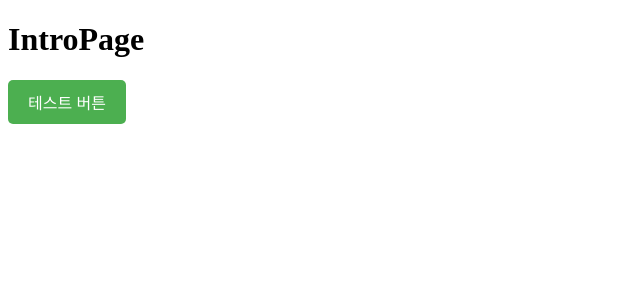
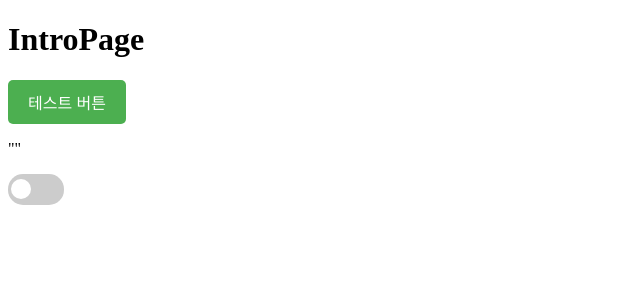
Before and after one commit to yewon2ee/emotional-forest, a React (Vite) app: page / in a window 1280 px wide. Shown: the top 300 px of the page, without its empty margins (0-640 px from the left). Built offline with nearby package versions, Linux system fonts and the light colour scheme.

Commit message:
feature: 토글 생성

```diff
--- a/src/components/common/BottomNav.jsx
+++ b/src/components/common/BottomNav.jsx
@@ -4,7 +4,9 @@ import { Cog6ToothIcon, HomeIcon, UserIcon} from "@heroicons/react/24/outline";
 
 const BottomNav = () => {
   return (
+    // 네비게이션 영역 전체 감싸는 태그
     <nav className='wrapper'>
+        {/* 각 아이콘을 div로 감싸서 css grid or flex 배치쉽게  */}
         <div>
             <Cog6ToothIcon className='setting-icon' />
         </div>
--- /dev/null
+++ b/src/components/common/Toggle.jsx
@@ -0,0 +1,33 @@
+import React, { useState } from 'react';
+import '/src/styles/Toggle.css';
+
+//여기 조금 헷갈림
+// 클릭 이벤트 처리: handleClick
+// 상태 반전: setIsOn(!isOn)
+// 부모에 알리기: onToggle(!isOn)
+// UI className 변경: ${isOn ? 'on' : 'off'}
+
+
+
+const Toggle = (props) => {
+  const { onToggle } = props;
+
+
+  const [isOn, setIsOn] = useState(false);
+
+  // 토글이 클릭될 때 실행될 함수
+  const handleClick = () => {
+    setIsOn(!isOn); // 현재 상태의 반대로 변경
+    onToggle(!isOn); // 부모 컴포넌트에 변경된 상태를 알려줌 엄마 나 불껏엉
+  };
+
+  return (
+    //달라문양+중괄호 -> 템플릿 리터럴 / 예전에는 그냥 "Hello " + name + "!"이거를 ->
+    // 'Hello${name}!'; 로 적을 수 잇음
+    <div className={`toggle-switch ${isOn ? 'on' : 'off'}`} onClick={handleClick}>
+      <div className="toggle-knob"></div> {/*토글 스위치의 원부분*/}
+    </div>
+  );
+};
+
+export default Toggle;
--- a/src/pages/IntroPage.jsx
+++ b/src/pages/IntroPage.jsx
@@ -1,5 +1,6 @@
 import React from "react";
 import Button from "../components/common/Button";
+import Toggle from "../components/common/Toggle";
 
 const IntroPage = () => {
 
@@ -7,6 +8,11 @@ const IntroPage = () => {
    const handleClick = () => {
     alert("버튼이 클릭되었습니다!");
   };
+
+  const handleToggle = (state) => {
+    console.log('현재 토글 상태:',state);
+  };
+
   return (
     <div>
       <h1>IntroPage</h1>
@@ -16,6 +22,13 @@ const IntroPage = () => {
         text="테스트 버튼"
         onClick={handleClick}
       />
+      <div><p>""</p></div>
+
+      {/*토글 테스트*/}
+      <Toggle
+        onToggle={handleToggle}/>
+
+
     </div>
   );
 
--- /dev/null
+++ b/src/styles/Toggle.css
@@ -0,0 +1,27 @@
+.toggle-switch {
+    width: 50px;
+    height: 25px;
+    background-color: #ccc;
+    border-radius: 15px;
+    cursor: pointer;
+    display: flex;
+    align-items: center;
+    padding: 3px;
+    transition: background-color 0.3s;
+  }
+
+  .toggle-switch.on {
+    background-color: #4CAF50;
+  }
+
+  .toggle-knob {
+    width: 20px;
+    height: 20px;
+    background-color: white;
+    border-radius: 50%;
+    transition: transform 0.3s;
+  }
+
+  .toggle-switch.on .toggle-knob {
+    transform: translateX(25px);
+  }
```
